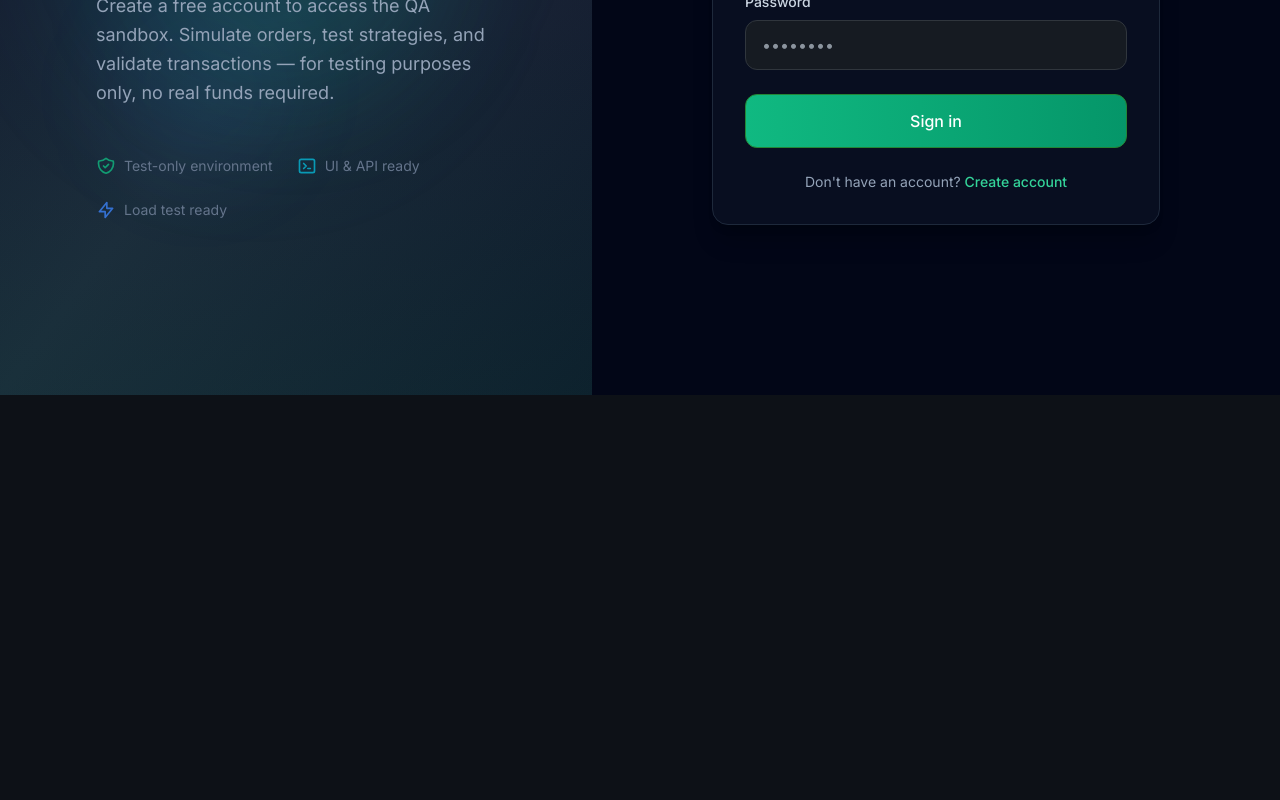
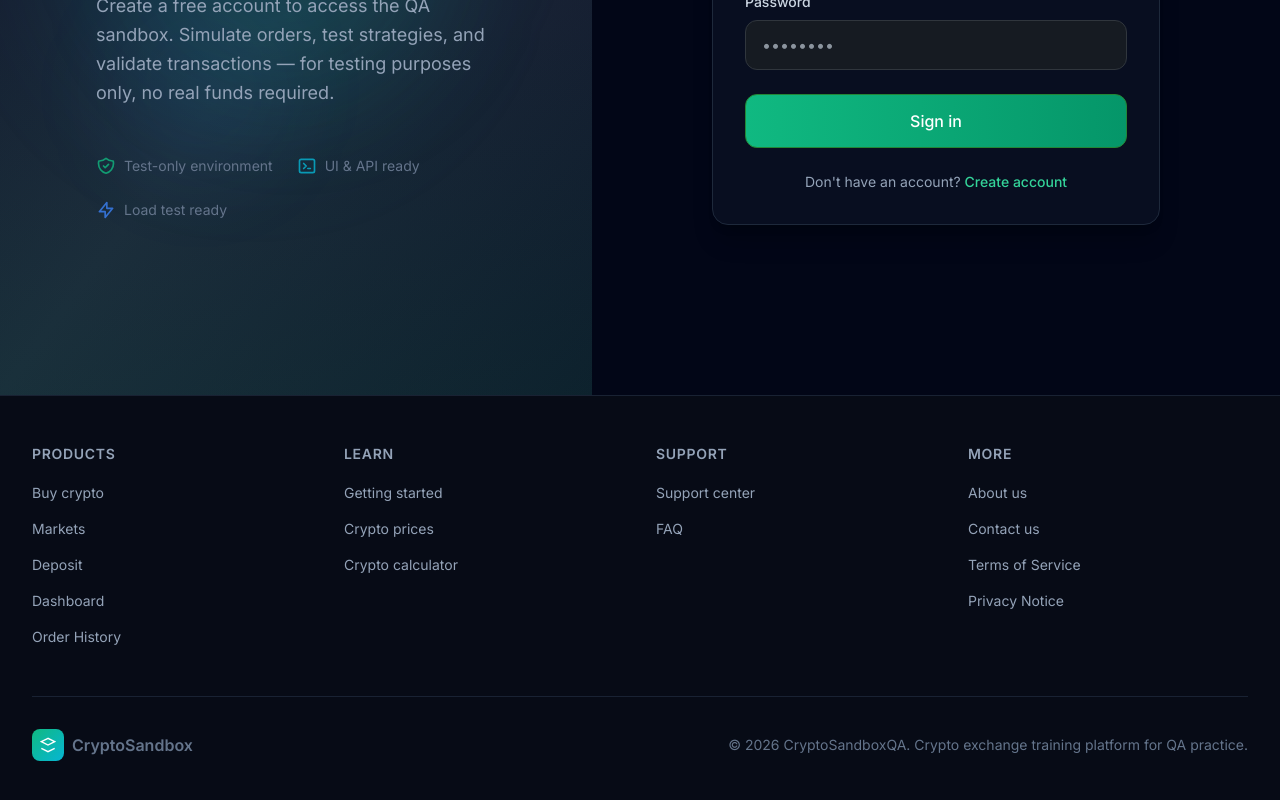
Before and after one commit to mmizin/CryptoSandboxQA, a Next.js app in the folder frontend/: page / in a window 1280 px wide. Shown: the part 498-1298 px from the top of the page. Before the commit the page ends 893 px from the top, so only its background shows below. Built offline with nearby package versions, Linux system fonts and the light colour scheme; no server answers.

Commit message:
feat: add Footer component and wrap children in main tag for improved layout structure (#16)
- Introduce the Footer component to enhance the overall layout of the application.
- Wrap the children elements in a main tag for better semantic structure and accessibility.

```diff
--- a/frontend/app/layout.tsx
+++ b/frontend/app/layout.tsx
@@ -1,6 +1,7 @@
 import type { Metadata } from 'next';
 import Script from 'next/script';
 import { Inter } from 'next/font/google';
+import { Footer } from '@/components/Footer';
 import { Header } from '@/components/Header';
 import { RunningBanner } from '@/components/RunningBanner';
 import { ThemeProvider } from '@/lib/useTheme';
@@ -32,7 +33,8 @@ export default function RootLayout({
         <ThemeProvider>
           <RunningBanner />
           <Header />
-          {children}
+          <main>{children}</main>
+          <Footer />
         </ThemeProvider>
       </body>
     </html>
--- /dev/null
+++ b/frontend/components/Footer.tsx
@@ -0,0 +1,92 @@
+import Link from 'next/link';
+
+const footerColumns = [
+  {
+    title: 'Products',
+    links: [
+      { label: 'Buy crypto', href: '/buy-crypto' },
+      { label: 'Markets', href: '/markets/prices' },
+      { label: 'Deposit', href: '/deposit-cash' },
+      { label: 'Dashboard', href: '/dashboard' },
+      { label: 'Order History', href: '/history' },
+    ],
+  },
+  {
+    title: 'Learn',
+    links: [
+      { label: 'Getting started', href: '/' },
+      { label: 'Crypto prices', href: '/markets/prices' },
+      { label: 'Crypto calculator', href: '/calculate' },
+    ],
+  },
+  {
+    title: 'Support',
+    links: [
+      { label: 'Support center', href: '#' },
+      { label: 'FAQ', href: '#' },
+    ],
+  },
+  {
+    title: 'More',
+    links: [
+      { label: 'About us', href: '#' },
+      { label: 'Contact us', href: '#' },
+      { label: 'Terms of Service', href: '#' },
+      { label: 'Privacy Notice', href: '#' },
+    ],
+  },
+];
+
+export function Footer() {
+  return (
+    <footer className="border-t border-slate-800/80 bg-slate-950/50 group-data-[theme=light]:border-slate-200 group-data-[theme=light]:bg-slate-50/80">
+      <div className="mx-auto max-w-7xl px-4 py-12 sm:px-6 lg:px-8">
+        <div className="grid grid-cols-2 gap-8 md:grid-cols-4">
+          {footerColumns.map((column) => (
+            <div key={column.title}>
+              <h3 className="text-sm font-semibold uppercase tracking-wider text-slate-400 group-data-[theme=light]:text-slate-600">
+                {column.title}
+              </h3>
+              <ul className="mt-4 space-y-3">
+                {column.links.map((link) => (
+                  <li key={link.label}>
+                    <Link
+                      href={link.href}
+                      className="text-sm text-slate-400 transition-colors hover:text-emerald-400 group-data-[theme=light]:text-slate-600 group-data-[theme=light]:hover:text-emerald-600"
+                    >
+                      {link.label}
+                    </Link>
+                  </li>
+                ))}
+              </ul>
+            </div>
+          ))}
+        </div>
+
+        <div className="mt-12 flex flex-col items-center justify-between gap-4 border-t border-slate-800/80 pt-8 sm:flex-row group-data-[theme=light]:border-slate-200">
+          <Link
+            href="/"
+            className="flex items-center gap-2 text-slate-500 transition-colors hover:text-emerald-400 group-data-[theme=light]:text-slate-600 group-data-[theme=light]:hover:text-emerald-600"
+          >
+            <div className="flex h-8 w-8 items-center justify-center rounded-lg bg-gradient-to-br from-emerald-500 to-cyan-500">
+              <svg
+                viewBox="0 0 24 24"
+                className="h-4 w-4 text-white"
+                fill="none"
+                stroke="currentColor"
+                strokeWidth="2"
+              >
+                <path d="M12 2L2 7l10 5 10-5-10-5z" />
+                <path d="M2 17l10 5 10-5" />
+              </svg>
+            </div>
+            <span className="font-semibold">CryptoSandbox</span>
+          </Link>
+          <p className="text-sm text-slate-500 group-data-[theme=light]:text-slate-600">
+            © {new Date().getFullYear()} CryptoSandboxQA. Crypto exchange training platform for QA practice.
+          </p>
+        </div>
+      </div>
+    </footer>
+  );
+}
```
